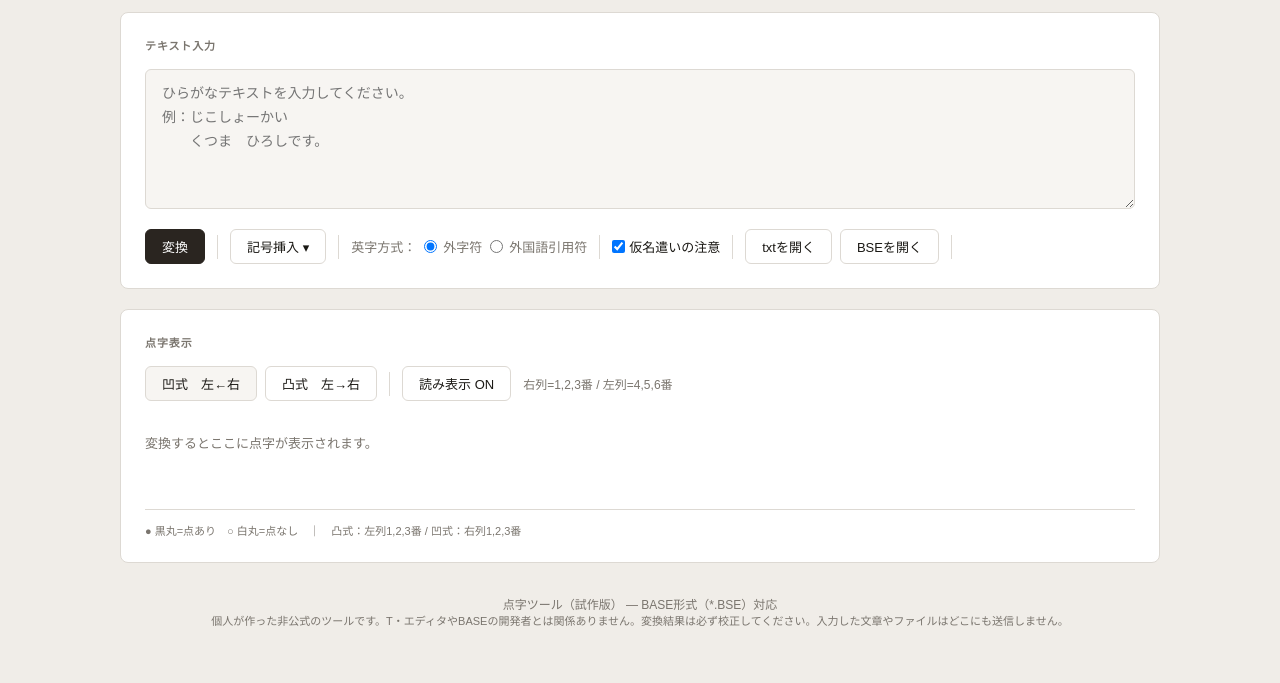
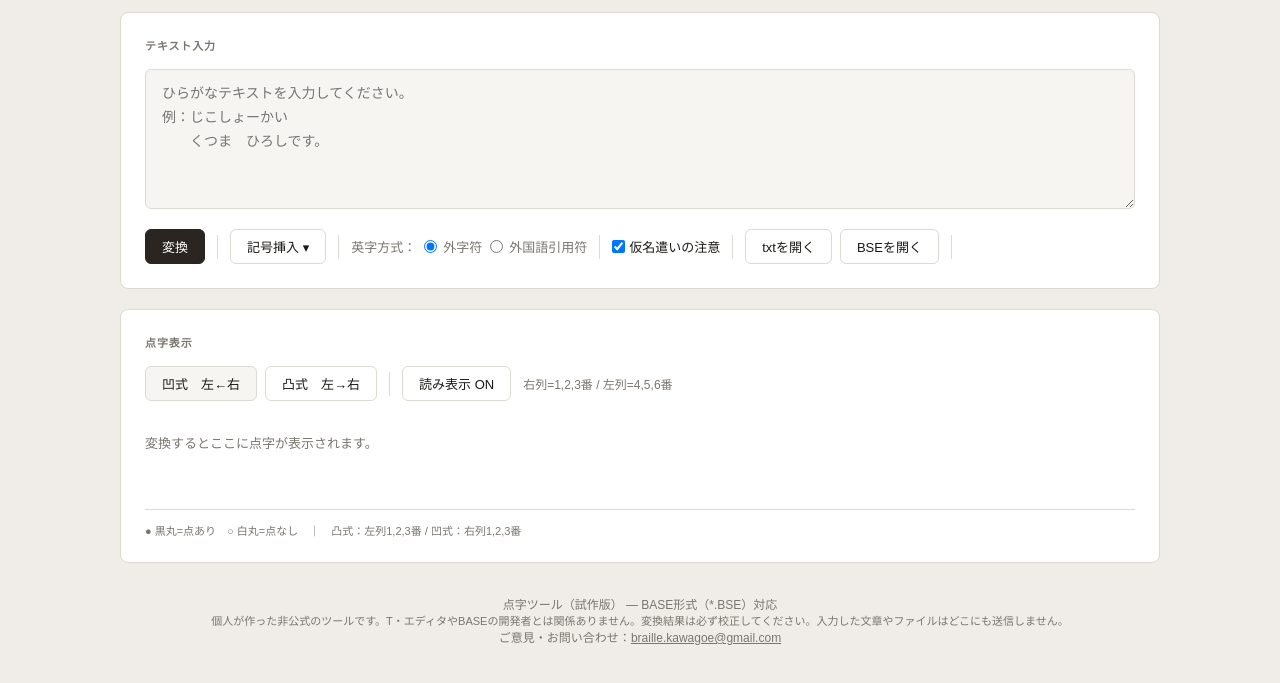
Before and after one commit to HiroshiKutsuma/braille-tool, a plain HTML site: page index.html in a window 1280 px wide. Shown: the part 81-764 px from the top of the page. Drawn offline with Linux system fonts and the light colour scheme.

Commit message:
ページ下部にご意見・お問い合わせの窓口を追加
- 注意書きの下に「ご意見・お問い合わせ：braille.kawagoe@gmail.com」を追加（押すとメールの作成画面が開く）

Co-Authored-By: Claude Opus 5.5 <noreply@anthropic.com>
Claude-Session: https://claude.ai/code/session_01AWJwomnEfNezteAWoquwth

```diff
--- a/index.html
+++ b/index.html
@@ -363,7 +363,7 @@ footer {
   <div class="legend">● 黒丸=点あり　○ 白丸=点なし　｜　凸式：左列1,2,3番 / 凹式：右列1,2,3番</div>
 </div>
 
-<footer>点字ツール（試作版） — BASE形式（*.BSE）対応<br><span style="font-size:11px;">個人が作った非公式のツールです。T・エディタやBASEの開発者とは関係ありません。変換結果は必ず校正してください。入力した文章やファイルはどこにも送信しません。</span></footer>
+<footer>点字ツール（試作版） — BASE形式（*.BSE）対応<br><span style="font-size:11px;">個人が作った非公式のツールです。T・エディタやBASEの開発者とは関係ありません。変換結果は必ず校正してください。入力した文章やファイルはどこにも送信しません。</span><br><span style="font-size:12px;">ご意見・お問い合わせ：<a href="mailto:braille.kawagoe@gmail.com" style="color:inherit;">braille.kawagoe@gmail.com</a></span></footer>
 </div>
 
 <script>
```
